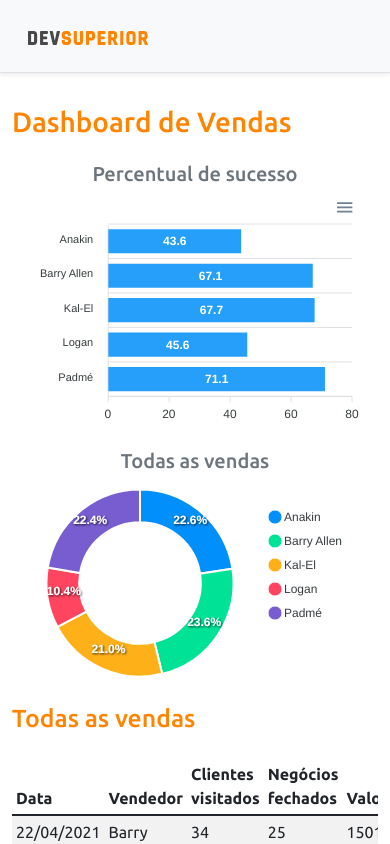
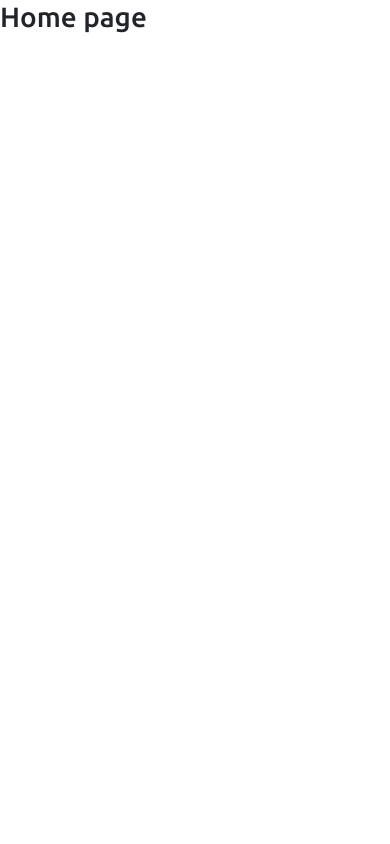
Before and after one commit to FelipeMDantas/projeto-sds3, a React (Create React App) app in the folder frontend/: page / in a window 390 px wide. Shown: the top 844 px of the page. Built offline with nearby package versions, Linux system fonts and the light colour scheme.

Commit message:
frontend routes configured

```diff
--- a/frontend/package.json
+++ b/frontend/package.json
@@ -16,6 +16,7 @@
     "react": "^17.0.2",
     "react-apexcharts": "^1.3.9",
     "react-dom": "^17.0.2",
+    "react-router-dom": "5.2.0",
     "react-scripts": "4.0.3",
     "typescript": "^4.1.2",
     "web-vitals": "^1.0.1"
@@ -43,5 +44,8 @@
       "last 1 firefox version",
       "last 1 safari version"
     ]
+  },
+  "devDependencies": {
+    "@types/react-router-dom": "^5.3.2"
   }
 }
--- a/frontend/src/App.tsx
+++ b/frontend/src/App.tsx
@@ -1,32 +1,8 @@
-import BarChart from "components/barchart";
-import DataTable from "components/datatable";
-import DonutChart from "components/donutchart";
-import Footer from "components/footer";
-import NavBar from "components/navbar";
+import Routes from "Routes";
 
 function App() {
   return (
-    <>
-      <NavBar />
-      <div className="container">
-        <h1 className="text-primary py-3">Dashboard de Vendas</h1>
-        <div className="row px-3">
-          <div className="col-sm-6">
-            <h5 className="text-center text-secondary">Percentual de sucesso</h5>
-            <BarChart />
-          </div>
-          <div className="col-sm-6">
-            <h5 className="text-center text-secondary">Todas as vendas</h5>
-            <DonutChart />
-          </div>
-        </div>
-        <div className="py-3">
-          <h2 className="text-primary"> Todas as vendas</h2>
-        </div>
-        <DataTable />
-      </div>
-      <Footer />
-    </>
+    <Routes/>
   );
 }
 
--- /dev/null
+++ b/frontend/src/Routes.tsx
@@ -0,0 +1,20 @@
+import Dashboard from "pages/Dashboard";
+import Home from "pages/Home";
+import { BrowserRouter, Route, Switch } from "react-router-dom";
+
+const Routes = () => {
+    return (
+        <BrowserRouter>
+            <Switch>
+                <Route path="/" exact>
+                    <Home/>
+                </Route>
+                <Route path="/dashboard">
+                    <Dashboard/>
+                </Route>
+            </Switch>
+        </BrowserRouter>
+    );
+}
+
+export default Routes;
--- /dev/null
+++ b/frontend/src/pages/Dashboard/index.tsx
@@ -0,0 +1,33 @@
+import BarChart from "components/barchart";
+import DataTable from "components/datatable";
+import DonutChart from "components/donutchart";
+import Footer from "components/footer";
+import NavBar from "components/navbar";
+
+const Dashboard = () => {
+    return (
+        <>
+            <NavBar />
+            <div className="container">
+                <h1 className="text-primary py-3">Dashboard de Vendas</h1>
+                <div className="row px-3">
+                    <div className="col-sm-6">
+                        <h5 className="text-center text-secondary">Percentual de sucesso</h5>
+                        <BarChart />
+                    </div>
+                    <div className="col-sm-6">
+                        <h5 className="text-center text-secondary">Todas as vendas</h5>
+                        <DonutChart />
+                    </div>
+                </div>
+                <div className="py-3">
+                    <h2 className="text-primary"> Todas as vendas</h2>
+                </div>
+                <DataTable />
+            </div>
+            <Footer />
+        </>
+    );
+}
+
+export default Dashboard;
--- /dev/null
+++ b/frontend/src/pages/Home/index.tsx
@@ -0,0 +1,9 @@
+const Home = () => {
+    return (
+        <div>
+            <h1>Home page</h1>
+        </div>
+    );
+}
+
+export default Home;
```
Also changed, not shown: 2 other files (tests, documents, lock files or other folders).
